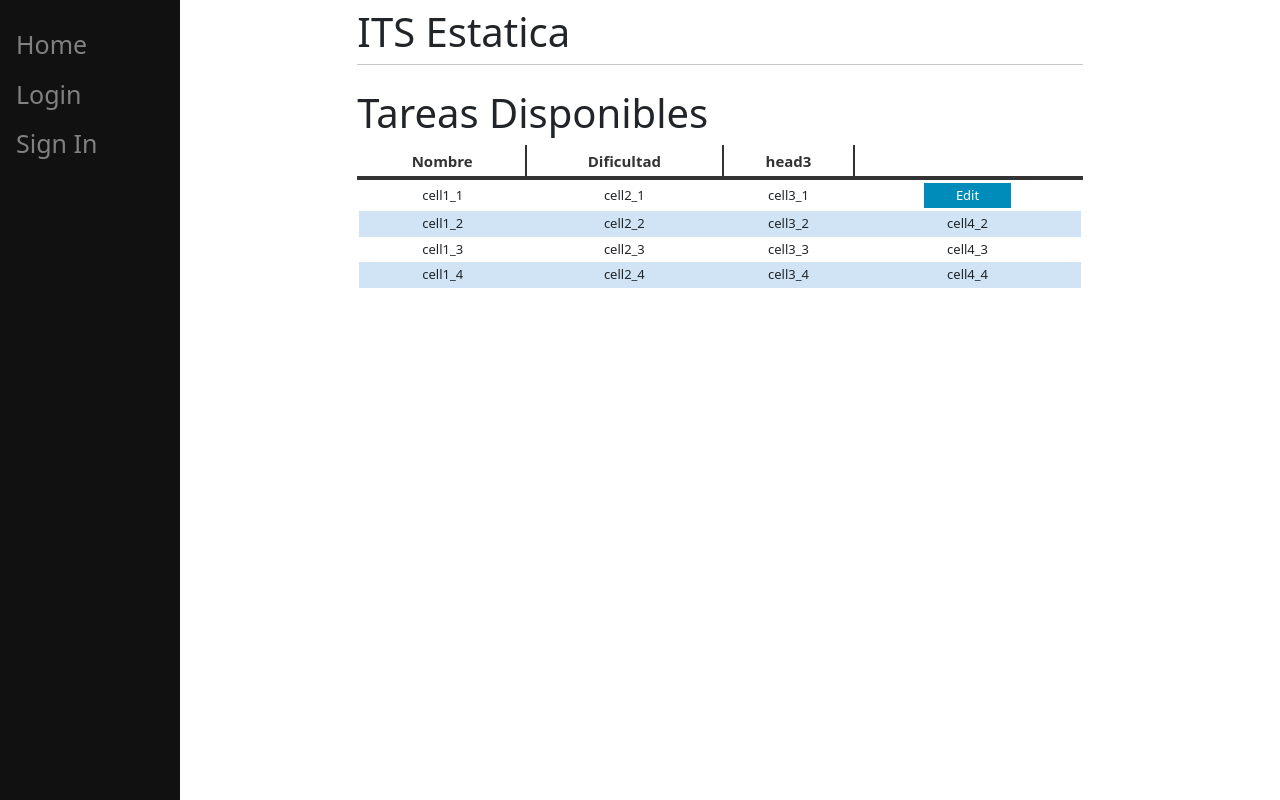
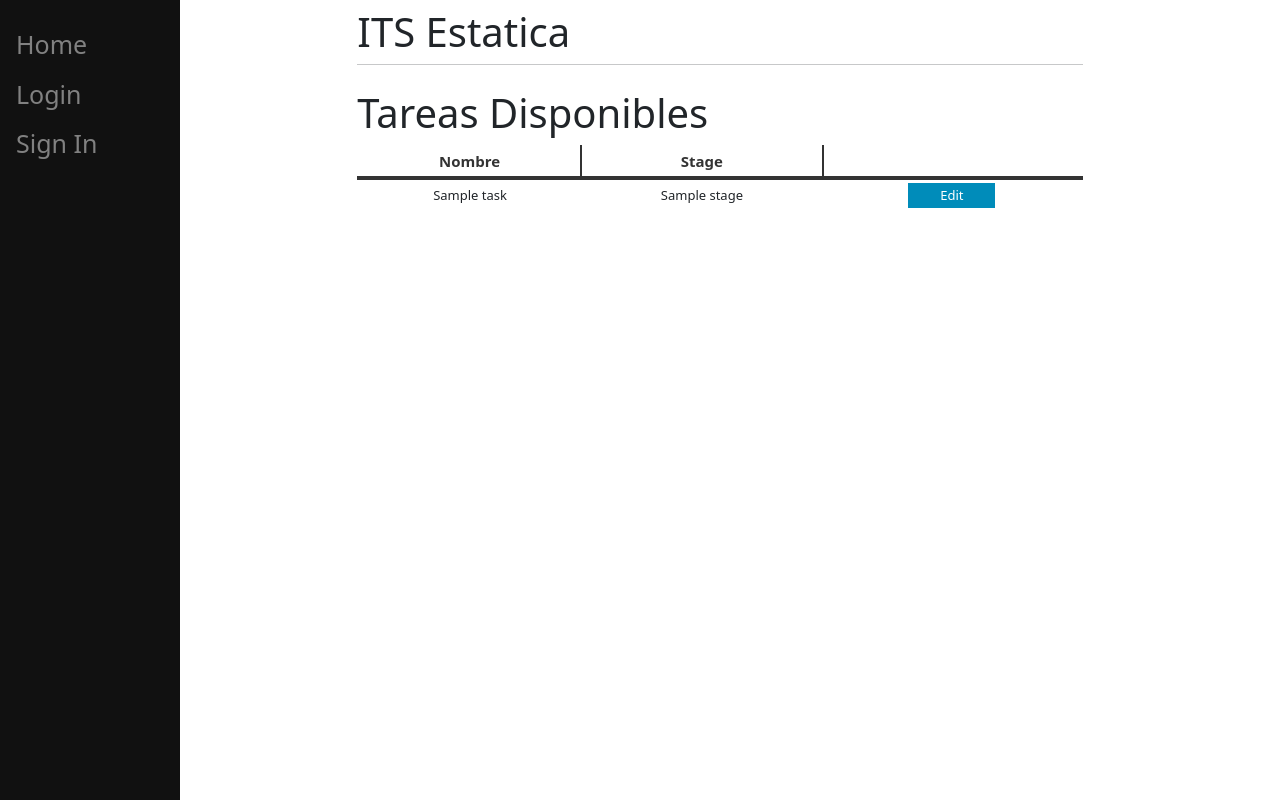
Before and after one commit to nrjofre/PDS_WebApp, a Django app: template main/templates/tasks.html in a window 1280 px wide. Run offline with Django 4.2, Linux system fonts and the light colour scheme; the template is opened without the code that fills it: most values are stand-ins (such as "Sample title", 1, 10 or a date in 2020); some libraries are stand-ins or nearby versions.

Commit message:
Tasks are shown in '{url}/tasks'.

```diff
--- a/main/templates/tasks.html
+++ b/main/templates/tasks.html
@@ -55,36 +55,25 @@
     <thead>
     <tr>
     <th>Nombre</th>
-    <th>Dificultad</th>
-    <th>head3</th>
+    <th>Stage</th>
     <th></th>
     </tr>
     </thead>
     <tbody>
-    <tr>
-    <td>cell1_1</td>
-    <td>cell2_1</td>
-    <td>cell3_1</td>
-    <td><a class="button button" href="{% url 'dcl'%}">Edit</a></td>
-    </tr>
-    <tr>
-    <td>cell1_2</td>
-    <td>cell2_2</td>
-    <td>cell3_2</td>
-    <td>cell4_2</td>
-    </tr>
-    <tr>
-    <td>cell1_3</td>
-    <td>cell2_3</td>
-    <td>cell3_3</td>
-    <td>cell4_3</td>
-    </tr>
-    <tr>
-    <td>cell1_4</td>
-    <td>cell2_4</td>
-    <td>cell3_4</td>
-    <td>cell4_4</td>
-    </tr>
+    {% for task in task_list %}
+        <tr>
+            <td>
+                {{task.name}}
+            </td>
+            <td style="word-wrap: break-word;
+            max-width: 150px;">
+                {{task.stage}}
+            </td>
+            <td>
+                <a class="button button" href="{% url 'dcl'%}">Edit</a>
+            </td>
+        </tr>
+    {% endfor %}
     </tbody>
     </table>
 
--- a/main/views/tasks.py
+++ b/main/views/tasks.py
@@ -1,7 +1,10 @@
 from django.shortcuts import render
 from django.views import View
+from ..models.task import Task
+from main.models import task
 
 class Tasks(View):
     def get(self, request):
-        context = {}
+        tasks_list = Task.objects.all()
+        context = {'task_list': tasks_list}
         return render(request, 'tasks.html', context)
```
